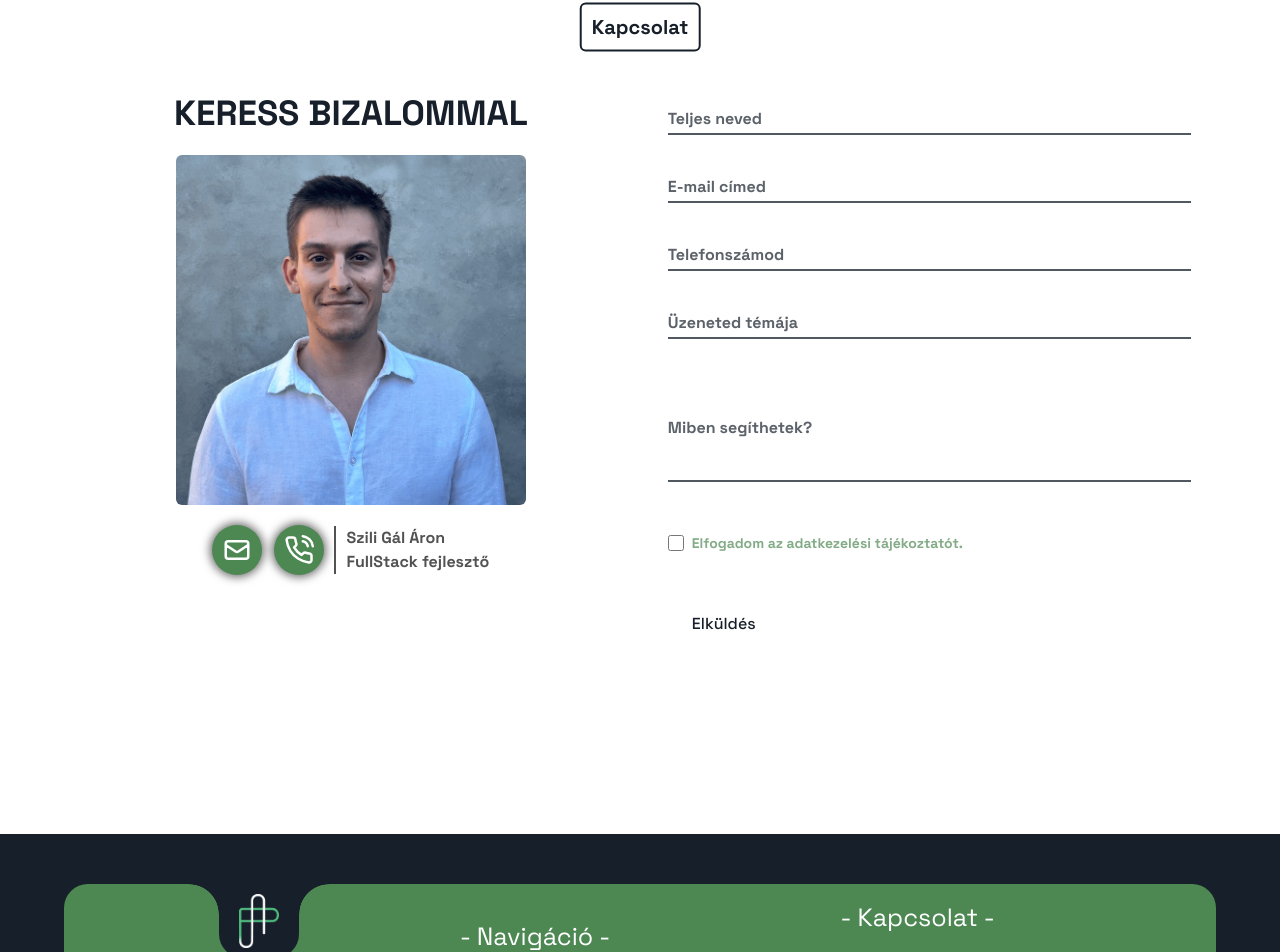
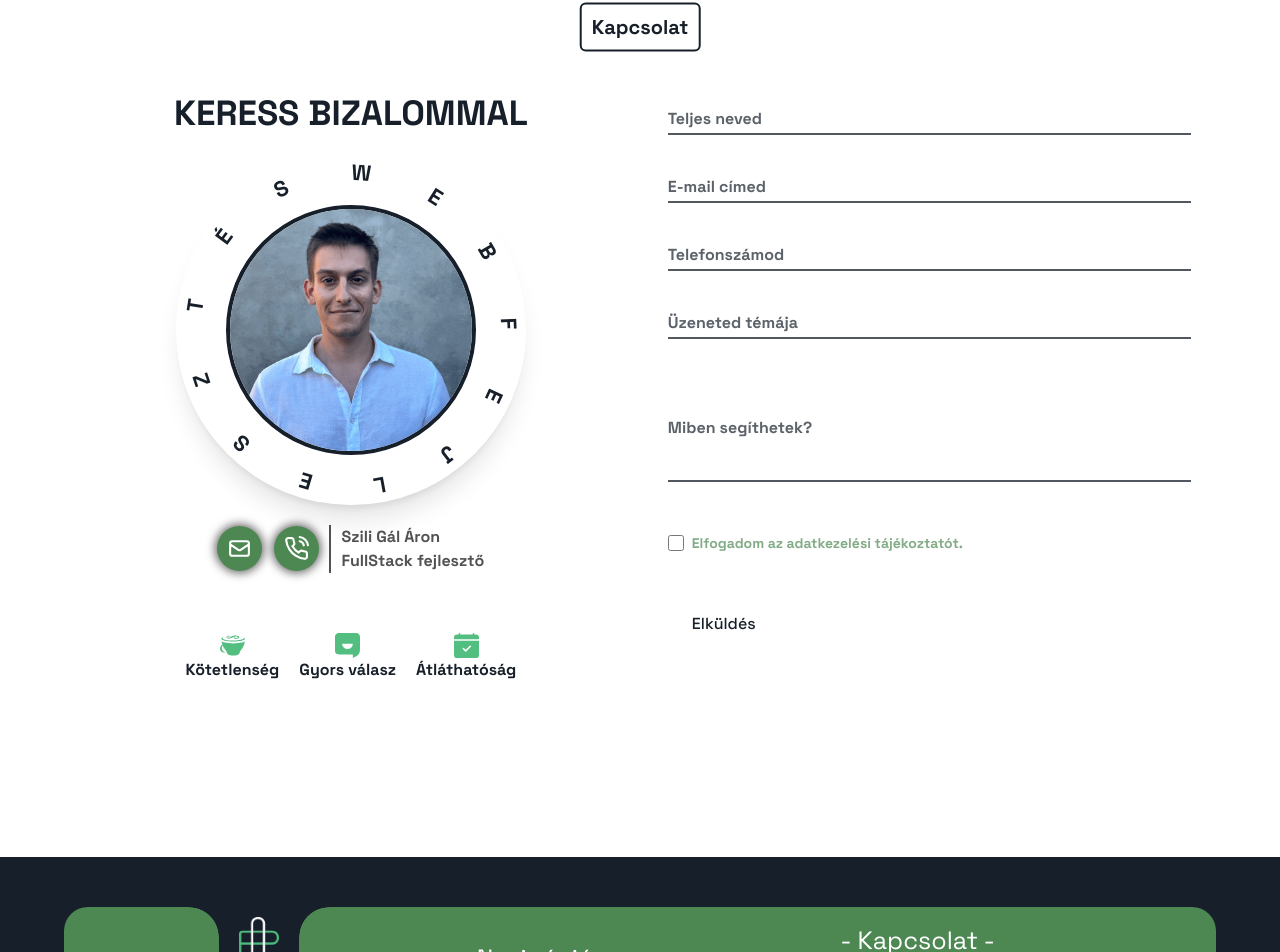
Before and after one commit to Quruzslo/PreferSite, a Next.js app: page / in a window 1280 px wide. Shown: the part 11018-11970 px from the top of the page. Built offline with nearby package versions, Linux system fonts and the light colour scheme.

Commit message:
kapcsolat szekció

```diff
--- a/components/Contact/ContactSection.tsx
+++ b/components/Contact/ContactSection.tsx
@@ -3,10 +3,12 @@ import Kepem from "@/public/cv-kep-github.jpg";
 import Image from "next/image";
 import AnimateSvgPaths from "../customerSteps/AnimateSvgPaths";
 import { motion, Variants } from "framer-motion";
-
+// Ikonok---------------
 import { HiOutlineMail } from "react-icons/hi";
 import { FiPhoneCall } from "react-icons/fi";
 import { linearGradient } from "motion/react-client";
+import { SiCoffeescript, SiAnswer } from "react-icons/si";
+import { BsCalendarCheckFill } from "react-icons/bs";
 
 import ContactForm from "./ContacForm";
 
@@ -92,30 +94,75 @@ export default function ContactSection() {
           </p>
           {/* Kép és elérhetőség ikonok ------- */}
           <div className="w-full md:w-[350px] flex flex-col">
-            <Image
-              alt="Egyedi weboldal fejlesztés, webshop fejlesztés, crm rendszer feljesztés"
-              src={Kepem}
-              className="w-full h-[350px] md:h-[350px] object-cover rounded-md"
-            />
+            <div className="relative w-[350px] h-[350px]  rounded-full flex items-center justify-center overflow-hidden shadow-xl">
+              <svg
+                className="absolute inset-0 w-full h-full"
+                viewBox="0 0 350 350"
+              >
+                <path
+                  id="circlePath"
+                  d="M 175, 25
+         A 150, 150 0 1,1 175, 325
+         A 150, 150 0 1,1 175, 25"
+                  fill="none"
+                />
+
+                <text
+                  className="text-dark-color text-[22px] font-bold uppercase"
+                  fill="currentColor"
+                >
+                  <textPath
+                    href="#circlePath"
+                    textLength="880"
+                    lengthAdjust="spacing"
+                  >
+                    Webfejlesztés
+                  </textPath>
+                </text>
+              </svg>
+
+              <Image
+                alt="Egyedi weboldal fejlesztés, webshop fejlesztés, crm rendszer feljesztés"
+                src={Kepem}
+                className="w-[250px] h-[250px] object-cover rounded-full z-10 border-4 border-dark-color"
+              />
+            </div>
+
             <div className="flex-col md:flex-row flex gap-[10px] py-[20px] px-[10px] items-center justify-center ">
               <div className="flex flex-row gap-3 items-center">
                 <a
                   href="mailto:sziligalaron@gmail.com"
                   className="rounded-full bg-dark-green p-[10px] shadow-[0_0_10px_2px_rgba(0,0,0,0.6)]"
                 >
-                  <HiOutlineMail size={30} className="text-white" />
+                  <HiOutlineMail size={25} className="text-white" />
                 </a>
                 <a
                   href="tel:+36203127968"
                   className="rounded-full bg-dark-green p-[10px] shadow-[0_0_10px_2px_rgba(0,0,0,0.6)]"
                 >
-                  <FiPhoneCall size={30} className="text-white" />
+                  <FiPhoneCall size={25} className="text-white" />
                 </a>
               </div>
               <div className="flex flex-col md:border-l-2 md:border-neutral-600 pl-[10px] !text-neutral-600">
                 <p>Szili Gál Áron</p>
                 <p>FullStack fejlesztő</p>
               </div>
+            </div>
+          </div>
+
+          {/* Gyors válasz ,stb... blokk ------------- */}
+          <div className="flex flex-row gap-[20px] mt-[25px]">
+            <div className="contact-pros flex flex-col items-center justify-center ">
+              <SiCoffeescript size={25} className="text-green" />
+              <p>Kötetlenség</p>
+            </div>
+            <div className="contact-pros flex flex-col items-center justify-center ">
+              <SiAnswer size={25} className="text-green" />
+              <p>Gyors válasz</p>
+            </div>
+            <div className="contact-pros flex flex-col items-center justify-center ">
+              <BsCalendarCheckFill size={25} className="text-green" />
+              <p>Átláthatóság</p>
             </div>
           </div>
 
```
